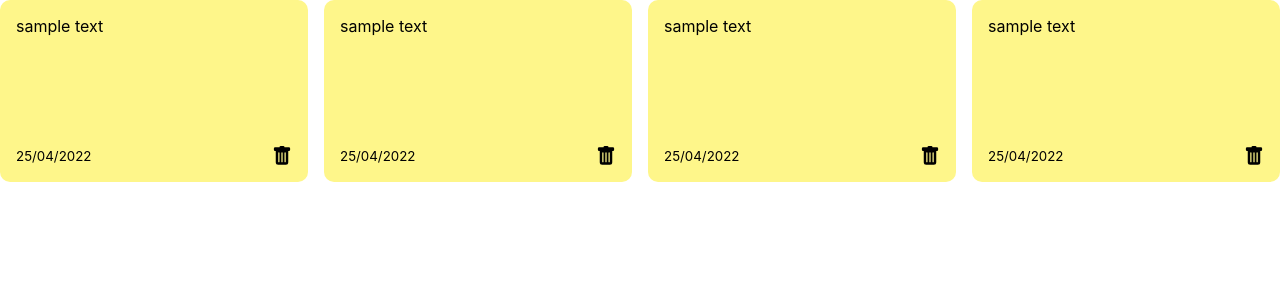
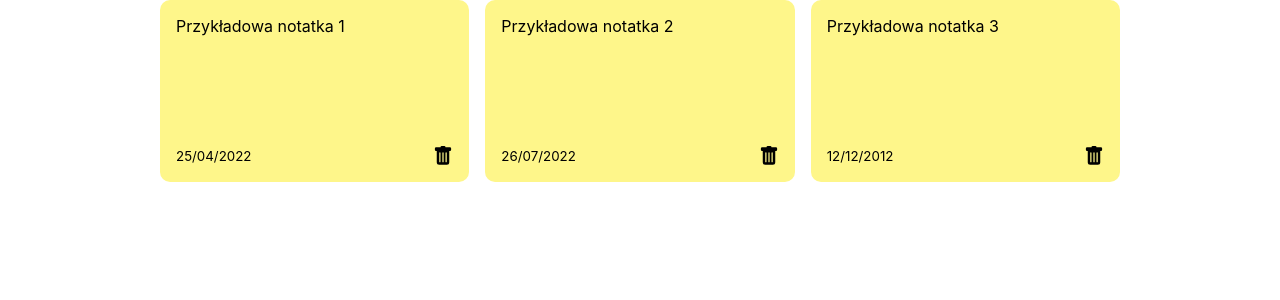
Before and after one commit to 1mlvn/react-notes, a React (Create React App) app: page / in a window 1280 px wide. Shown: the top 300 px of the page. Built offline with nearby package versions, Linux system fonts and the light colour scheme.

Commit message:
Wykorzystanie propów aby notki były dynamiczne

```diff
--- a/src/App.js
+++ b/src/App.js
@@ -1,10 +1,31 @@
+
+import { nanoid } from 'nanoid';
+import { useState } from 'react';
 import NotesList from './components/NotesList';
 import './index.css';
 
 
 const App = () => {
+  const [notes, setNotes] = useState([
+    {
+    id: nanoid(),
+    text: "Przykładowa notatka 1",
+    date: "25/04/2022"
+    },
+    {
+    id: nanoid(),
+    text: "Przykładowa notatka 2",
+    date: "26/07/2022"
+    },
+    {
+    id: nanoid(),
+    text: "Przykładowa notatka 3",
+    date: "12/12/2012"
+    },
+]);
+
   return <div className='container'>
-    <NotesList />
+    <NotesList notes={notes}/>
   </div>;
 }
 
--- a/src/components/Note.js
+++ b/src/components/Note.js
@@ -1,14 +1,15 @@
 import { BsTrashFill } from 'react-icons/bs';
 
-
-const Note = () => {
-    return <div className="note">
-        <span>sample text</span>
-        <div className="note-footer">
-            <small>25/04/2022</small>
-            <BsTrashFill className="delete-icon" size="1.25em"/>
+const Note = ({ id, text, date }) => {
+    return (
+        <div className="note">
+            <span>{text}</span>
+            <div className="note-footer">
+                <small>{date}</small>
+                <BsTrashFill className="delete-icon" size="1.25em"/>
+            </div>
         </div>
-    </div>;
+    );
 };
 
 export default Note;
--- a/src/components/NotesList.js
+++ b/src/components/NotesList.js
@@ -1,12 +1,11 @@
 import Note from './Note';
 
-const NotesList = () => {
+const NotesList = ({ notes }) => {
     return(
         <div className="notes-list">
-            <Note />
-            <Note />
-            <Note />
-            <Note />
+            {notes.map((note) => (
+                <Note id={note.id} text={note.text} date={note.date}/>
+            ))}
         </div>
     );
 };
--- a/src/index.css
+++ b/src/index.css
@@ -10,6 +10,14 @@ body {
 code {
   font-family: source-code-pro, Menlo, Monaco, Consolas, 'Courier New',
     monospace;
+}
+
+.container {
+  max-width: 960px;
+  margin-right: auto;
+  margin-left: auto;
+  padding-right: 15px;
+  padding-left: 15px;
 }
 
 .note {
```
